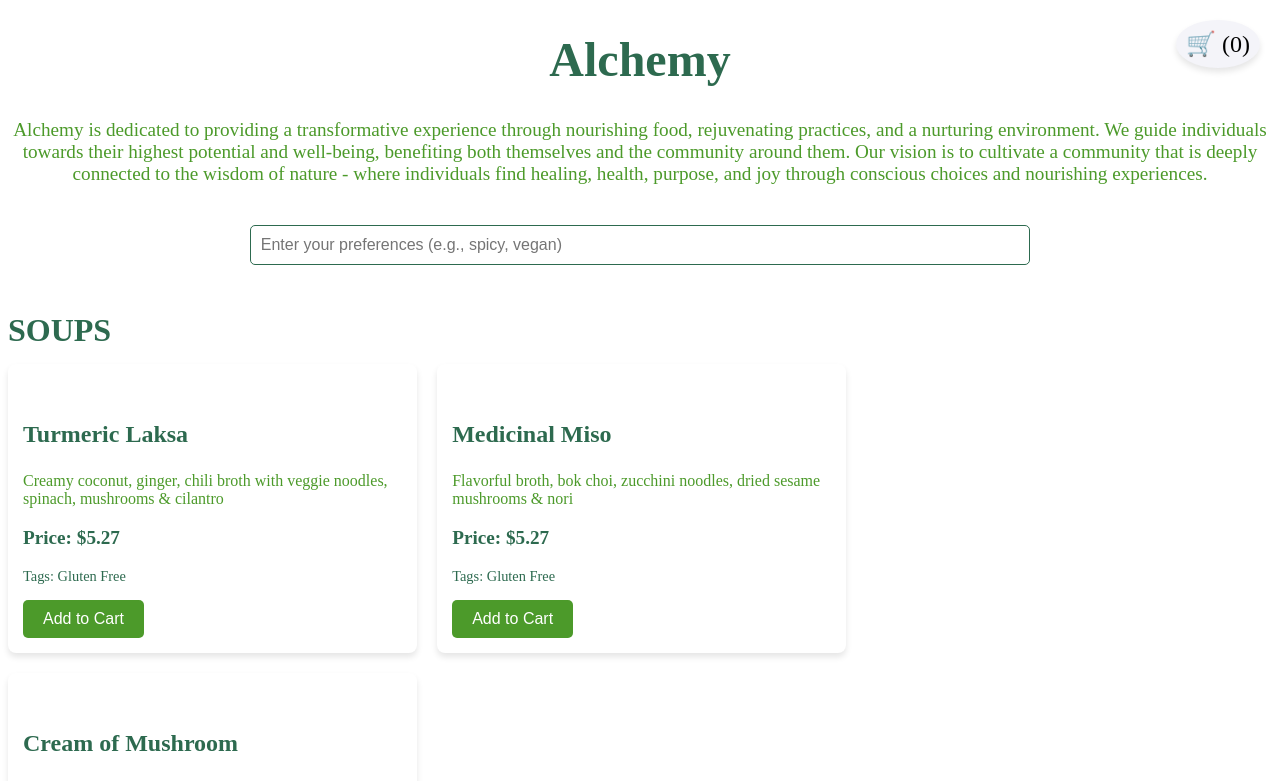
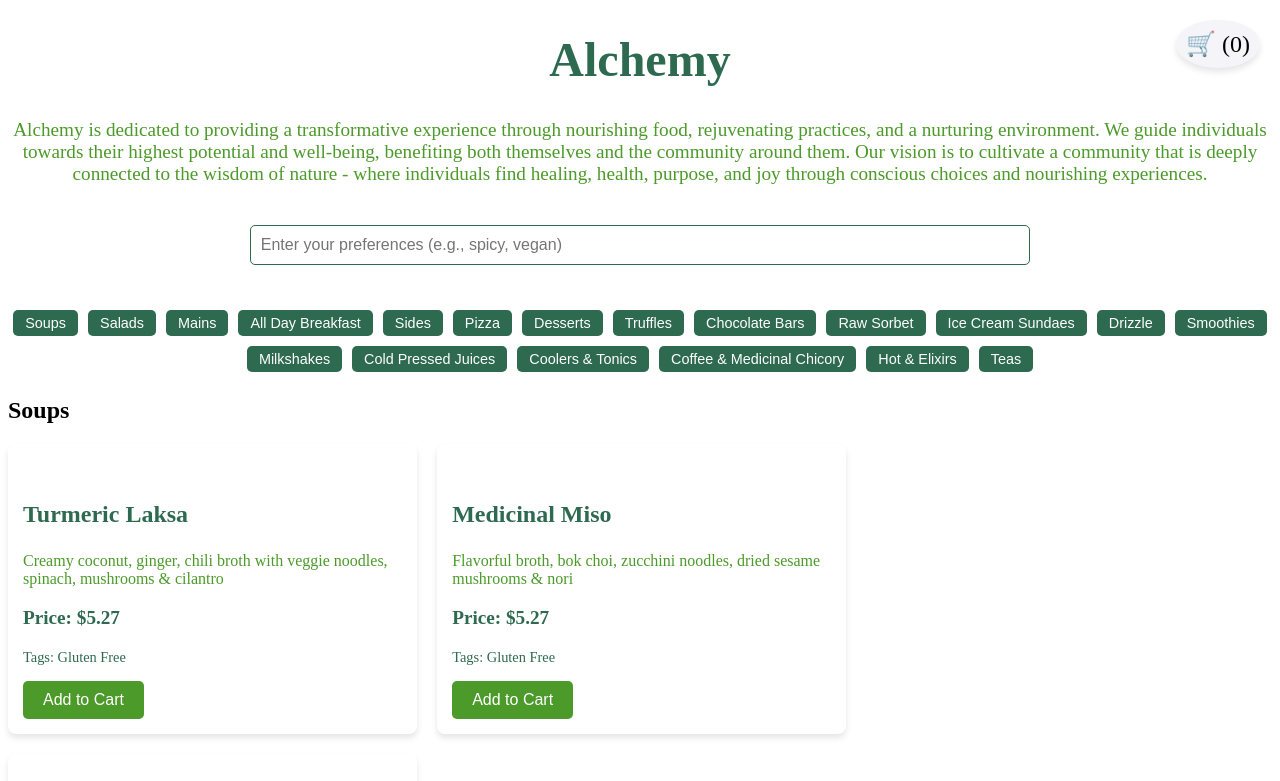
Before and after one commit to Gabrielab5/restaurant-menu-app, a Vue app: page / in a window 1280 px wide. Shown: the top 781 px of the page. Built offline with nearby package versions, Linux system fonts and the light colour scheme.

Commit message:
Scrolling to Categories

```diff
--- a/src/App.vue
+++ b/src/App.vue
@@ -15,6 +15,18 @@
       />
     </div>
 
+    <!-- Category Buttons for Navigation -->
+    <div class="category-buttons">
+      <button
+        v-for="category in menu"
+        :key="category.category"
+        @click="scrollToCategory(category.category)"
+        class="category-button"
+      >
+        {{ category.category }}
+      </button>
+    </div>
+
     <!-- Meal Suggestion Section -->
     <meal-suggestion
       v-if="showSuggestions"
@@ -24,10 +36,19 @@
 
     <!-- Full Menu Section -->
     <div v-if="!showSuggestions" class="menu-container">
-      <div v-for="category in menu" :key="category.category" class="category-container">
+      <div
+        v-for="category in menu"
+        :key="category.category"
+        class="category-container"
+        :id="category.category"
+      >
         <h2 class="category-title">{{ category.category }}</h2>
         <div class="menu-items">
-          <div v-for="item in category.items" :key="item.title + category.category" class="menu-item">
+          <div
+            v-for="item in category.items"
+            :key="item.title + category.category"
+            class="menu-item"
+          >
             <img :src="item.imageUrl" class="menu-item-image" />
             <div class="menu-item-details">
               <h3 class="menu-item-title">{{ item.title }}</h3>
@@ -72,9 +93,9 @@ export default {
       restaurant: {},
       menu: [],
       showCart: false,
-      showSuggestions: false,  // Controls whether the meal suggestion section is shown
-      preferences: "",  // Holds the user input for meal suggestion
-      filteredMenu: [],  // Holds the filtered meals based on the user input
+      showSuggestions: false,
+      preferences: "",
+      filteredMenu: [], // Holds the filtered meals based on the user input
     };
   },
   computed: {
@@ -103,6 +124,13 @@ export default {
 
     toggleMenu() {
       this.showSuggestions = !this.showSuggestions; // Toggle meal suggestion visibility
+    },
+
+    scrollToCategory(category) {
+      const categoryElement = document.getElementById(category); // Scroll to the category
+      if (categoryElement) {
+        categoryElement.scrollIntoView({ behavior: 'smooth' });
+      }
     },
 
     async suggestMeal() {
@@ -206,15 +234,50 @@ export default {
   color: #4c9a2a;
 }
 
-.category-container {
-  margin-bottom: 30px;
+/* Search Input */
+.search-container {
+  text-align: center;
+  margin-top: 20px;
 }
 
-.category-title {
-  font-size: 2rem;
-  color: #2d6a4f;
-  margin-bottom: 15px;
-  text-transform: uppercase;
+.suggestion-input {
+  padding: 10px;
+  font-size: 1rem;
+  width: 60%;
+  border-radius: 5px;
+  border: 1px solid #2d6a4f;
+  margin-top: 10px;
+  margin-bottom: 20px;
+}
+
+/* Category Buttons */
+.category-buttons {
+  text-align: center;
+  margin-top: 20px;
+  display: flex;
+  flex-wrap: wrap;
+  justify-content: center;
+}
+
+.category-button {
+  background-color: #2d6a4f;
+  color: white;
+  padding: 5px 12px;
+  border: none;
+  border-radius: 5px;
+  cursor: pointer;
+  margin: 5px;
+  font-size: 0.9rem;
+  transition: background-color 0.3s;
+}
+
+.category-button:hover {
+  background-color: #218c4b;
+}
+
+/* Menu Section */
+.menu-container {
+  margin-top: 20px;
 }
 
 .menu-items {
@@ -224,7 +287,7 @@ export default {
 }
 
 .menu-item {
-  background-color: #fff;
+  background-color: white;
   padding: 15px;
   border-radius: 8px;
   box-shadow: 0 4px 6px rgba(0, 0, 0, 0.1);
@@ -284,21 +347,6 @@ export default {
 }
 
 /* Suggestion Section Styles */
-.search-container {
-  text-align: center;
-  margin-top: 20px;
-}
-
-.suggestion-input {
-  padding: 10px;
-  font-size: 1rem;
-  width: 60%;
-  border-radius: 5px;
-  border: 1px solid #2d6a4f;
-  margin-top: 10px;
-  margin-bottom: 20px;
-}
-
 .suggested-items {
   margin-top: 20px;
 }
```
